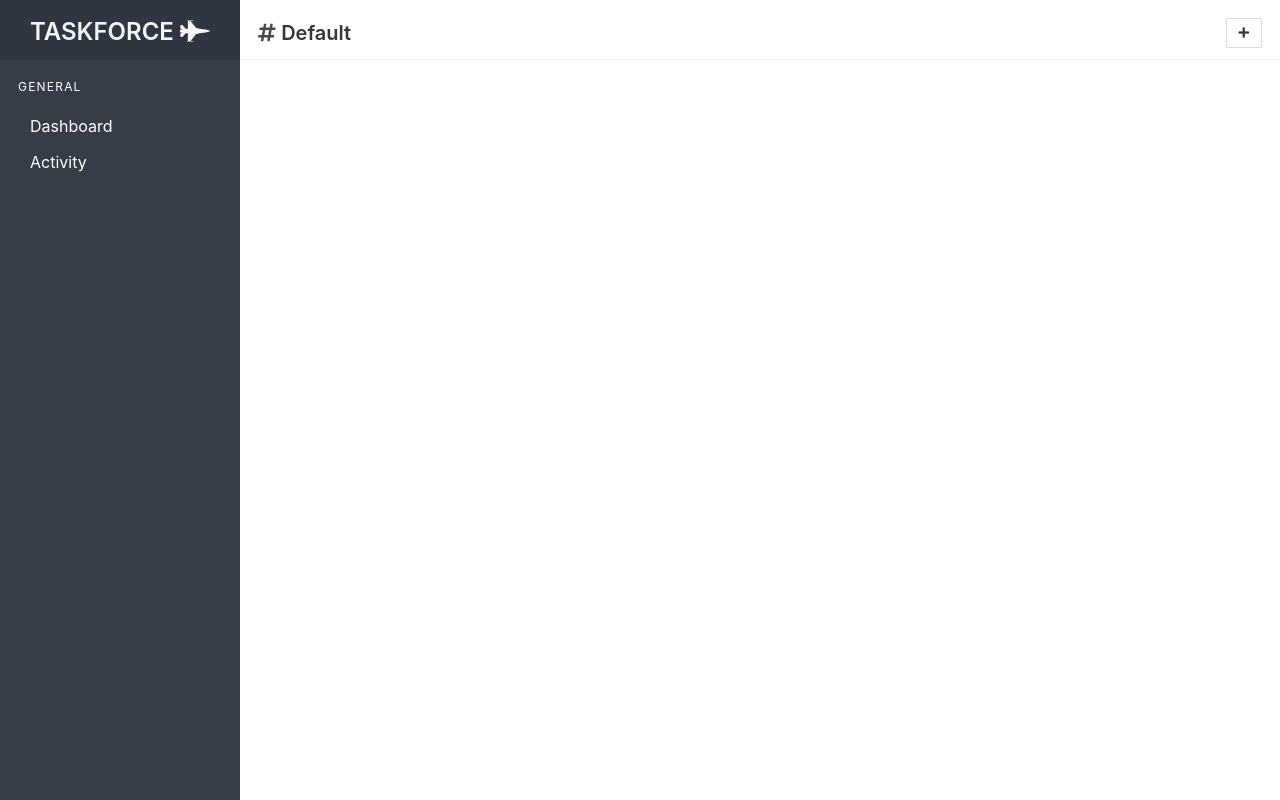
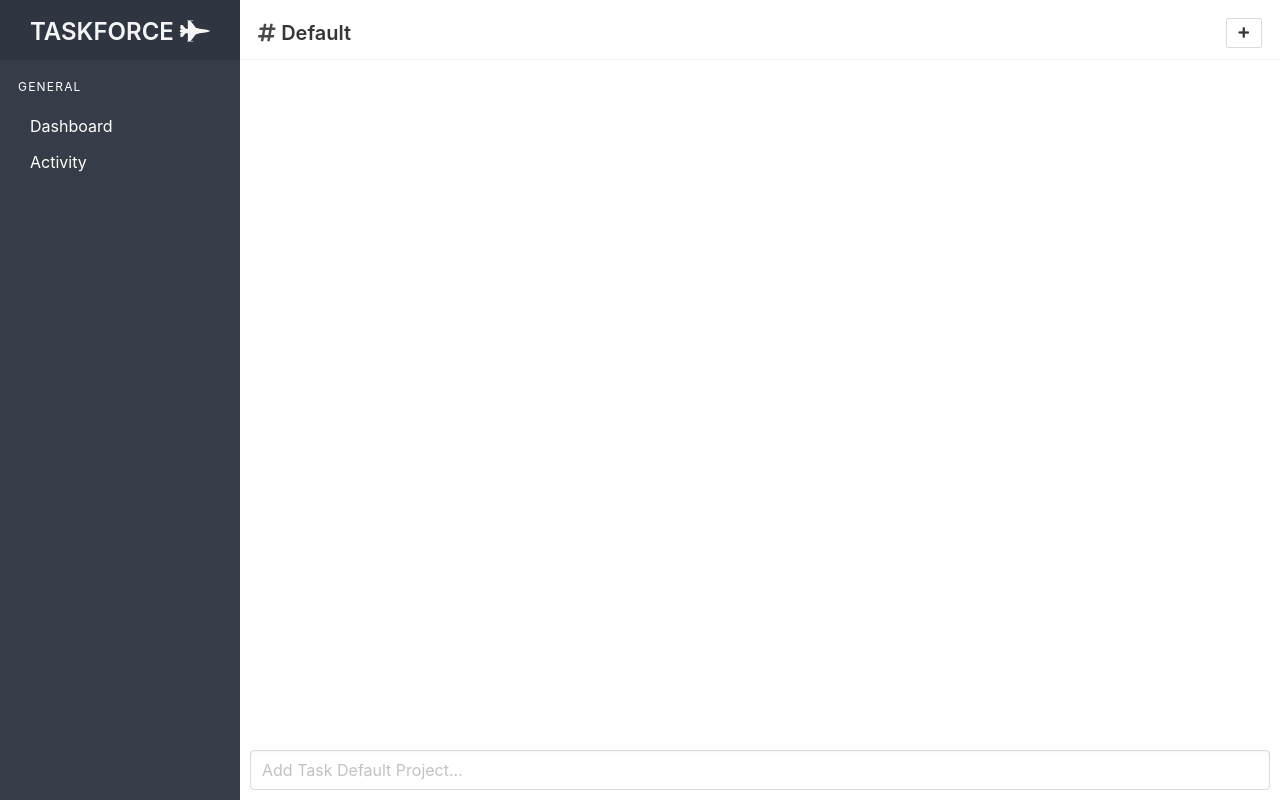
Before and after one commit to vividhsv/taskforce, a Vue app: page /#/ in a window 1280 px wide. Built offline with nearby package versions, Linux system fonts and the light colour scheme; what vue-moment would draw is missing.

Commit message:
input to add task

```diff
--- a/src/App.vue
+++ b/src/App.vue
@@ -37,7 +37,7 @@ body {
   display: grid;
   height: 100vh;
   grid-template-columns: 240px 1fr;
-  grid-template-rows: 60px 1fr;
+  grid-template-rows: 60px 1fr auto;
 }
 
 .sidebar-header {
@@ -67,6 +67,13 @@ body {
 .main {
   background-color: #fff;
   grid-column: 2;
-  grid-row: 2/4;
+  grid-row: 2/3;
+}
+
+.task-main-input {
+  background-color: #fff;
+  padding: 10px;
+  grid-column: 2;
+  grid-row: 3/4;
 }
 </style>
--- /dev/null
+++ b/src/components/TaskMainInput.vue
@@ -0,0 +1,42 @@
+<template>
+  <div class="task-main-input">
+    <div class="field">
+      <div class="control">
+        <input
+          class="input"
+          type="text"
+          placeholder="Add Task Default Project..."
+          @keyup.enter="addTask"
+          v-model="newTask"
+        />
+      </div>
+    </div>
+  </div>
+</template>
+<script>
+export default {
+  name: "task-main-input",
+  data() {
+    return {
+      newTask: "",
+      selectedPriority: 4,
+      selectedProject: 1
+    };
+  },
+  methods: {
+    addTask() {
+      let task = {
+        created_on: new Date().toISOString(),
+        text: this.newTask,
+        completed: false,
+        priorityId: this.selectedPriority,
+        projectID: this.selectedProject
+      };
+      this.$store.dispatch("ADD_TASK", task);
+      this.newTask = "";
+      this.$store.dispatch("closeAddTaskModal");
+    }
+  }
+};
+</script>
+<style></style>
--- a/src/views/Home.vue
+++ b/src/views/Home.vue
@@ -4,6 +4,7 @@
     <task-sidebar></task-sidebar>
     <task-main-header></task-main-header>
     <task-main></task-main>
+    <task-main-input></task-main-input>
   </div>
 </template>
 <script>
@@ -11,6 +12,7 @@ import TaskSidebar from "../components/TaskSidebar";
 import TheSidebarHeader from "../components/TheSidebarHeader";
 import TaskMainHeader from "../components/TaskMainHeader";
 import TaskMain from "../components/TaskMain";
+import TaskMainInput from "../components/TaskMainInput";
 
 export default {
   name: "app-home",
@@ -18,7 +20,8 @@ export default {
     TaskSidebar,
     TheSidebarHeader,
     TaskMainHeader,
-    TaskMain
+    TaskMain,
+    TaskMainInput
   }
 };
 </script>
```
